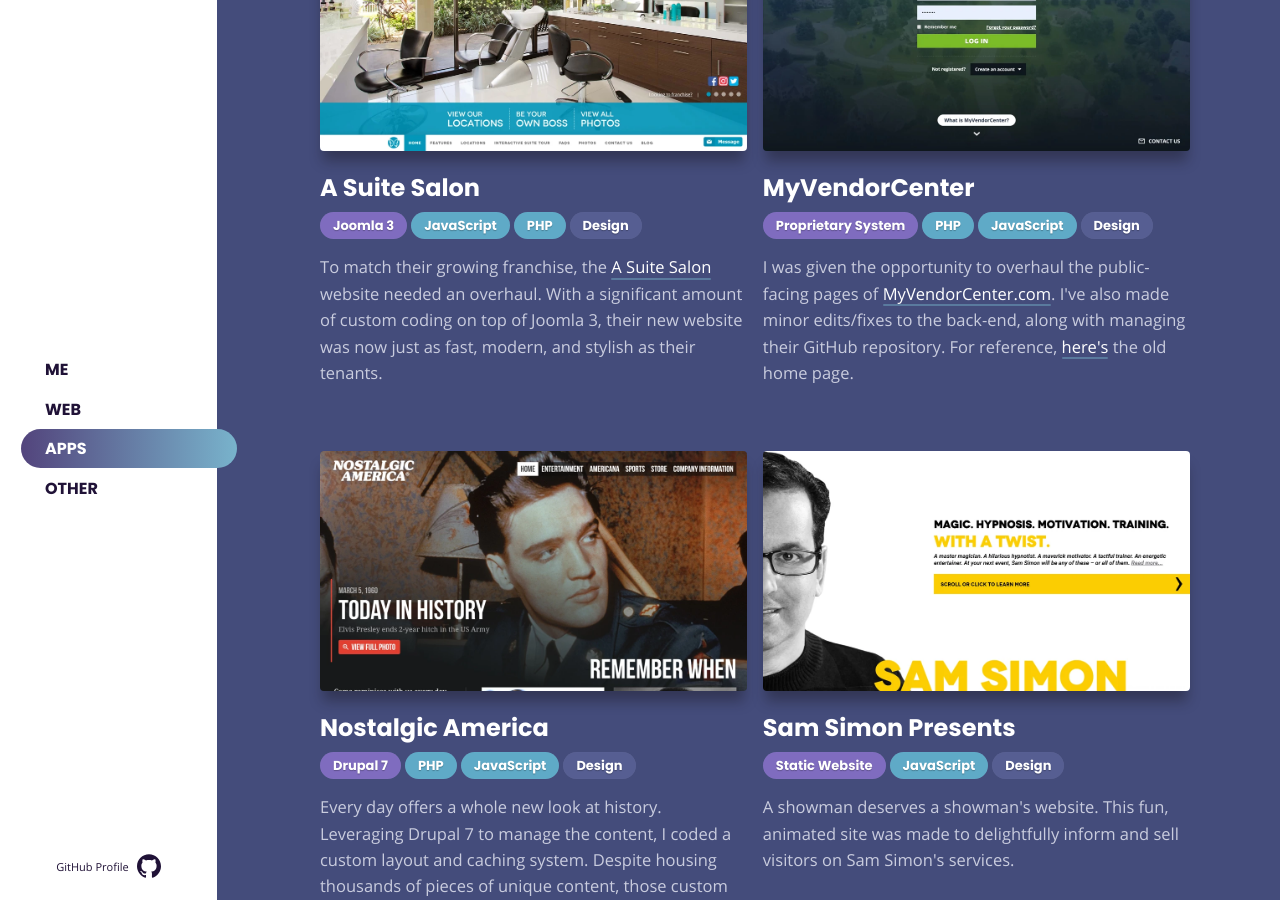
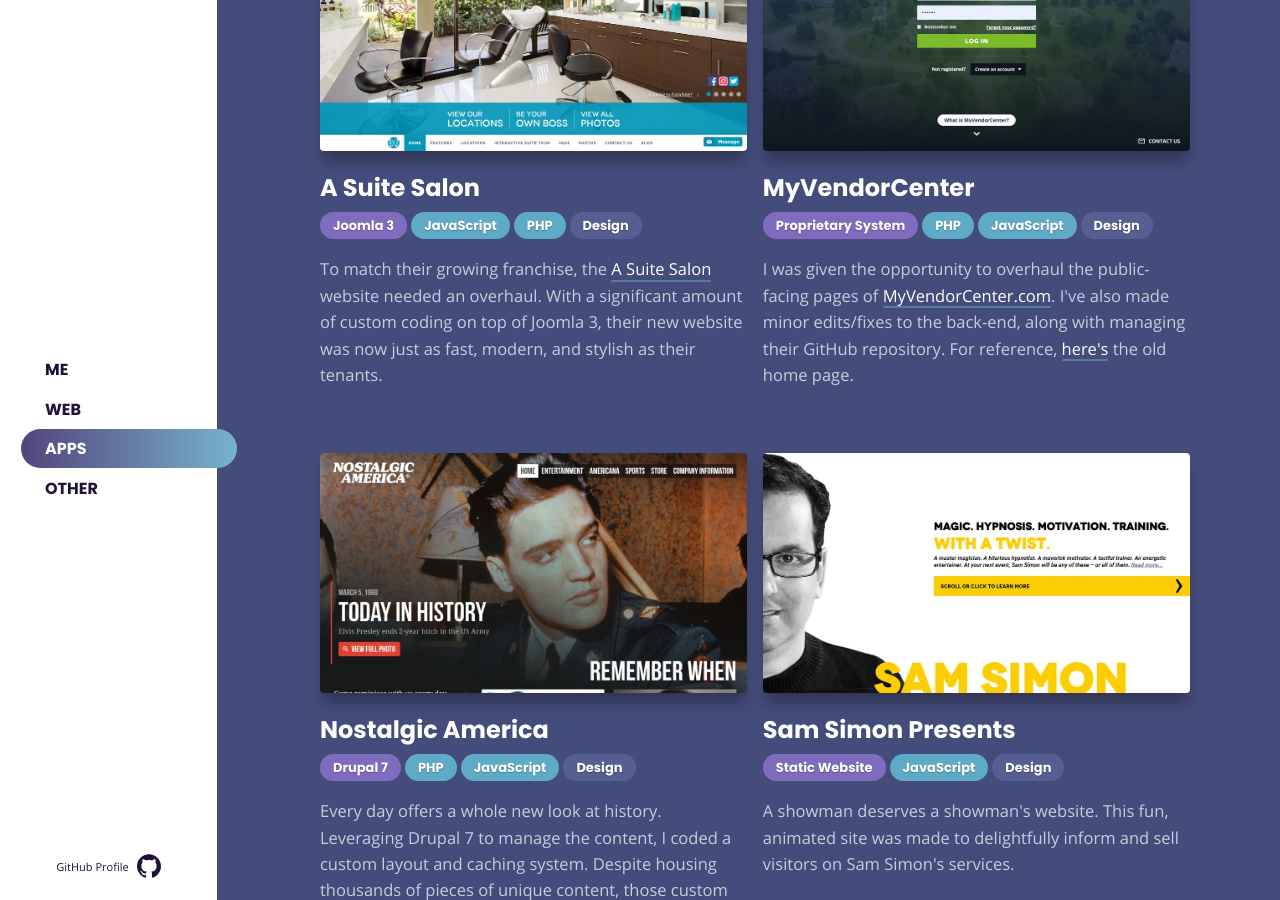
Before and after one commit to xanderfrangos/xanderfrangos.github.io, a Jekyll site: the page built from index.html, in a window 1280 px wide and 900 px high, scrolled down 1217 px. Built offline with Jekyll 4.4.1, drawn with Linux system fonts in a browser that asks for light colours.

Commit message:
Adjusted tag spacing

```diff
--- a/css/_portfolio.scss
+++ b/css/_portfolio.scss
@@ -64,7 +64,7 @@
 
 .tags {
     @extend clear;
-    margin-bottom: 5px;
+    margin-bottom: 3px;
     span {
         font-family: "Poppins", Helvetica, Arial, sans-serif;
         float: left;
@@ -76,7 +76,7 @@
         background: #565e92;
         text-shadow: 0 1px 1px rgba(0, 0, 0, 0.25);
         box-shadow: inset 0 0 1px rgba(218, 219, 228, 0.15);
-        margin-bottom: 5px;
+        margin-bottom: 7px;
         margin-right: 4px;
 
         @include mobile {
```
Also changed, not shown: css/style.css.
